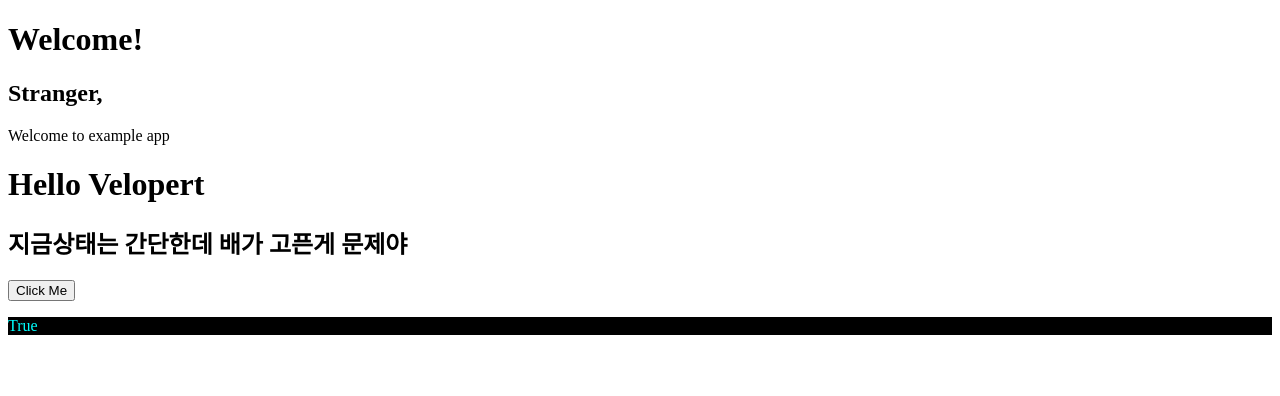
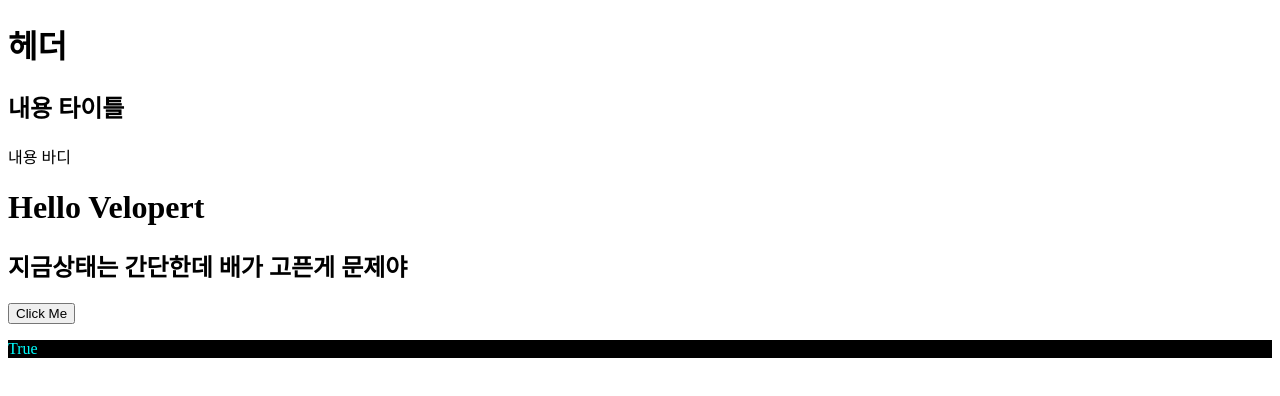
Before and after one commit to smkim89/react, a React app: page / in a window 1280 px wide. Shown: the top 396 px of the page. Built offline with nearby package versions, Linux system fonts and the light colour scheme.

Commit message:
컴포턴트 props 추가했음~

```diff
--- a/src/index.js
+++ b/src/index.js
@@ -3,6 +3,11 @@ import ReactDOM from 'react-dom';
 import App from './components/App';
 
 const rootElement = document.getElementById('root');
-ReactDOM.render(<App headerTitle = "Welcome!"
-                     contentTitle = "Stranger,"
-                     contentBody = "Welcome to example app"/>, rootElement);
+
+App.defaultProps = {
+    headerTitle: '헤더',
+    contentTitle: '내용 타이틀',
+    contentBody: '내용 바디'
+};
+
+ReactDOM.render(<App />, rootElement);
```
